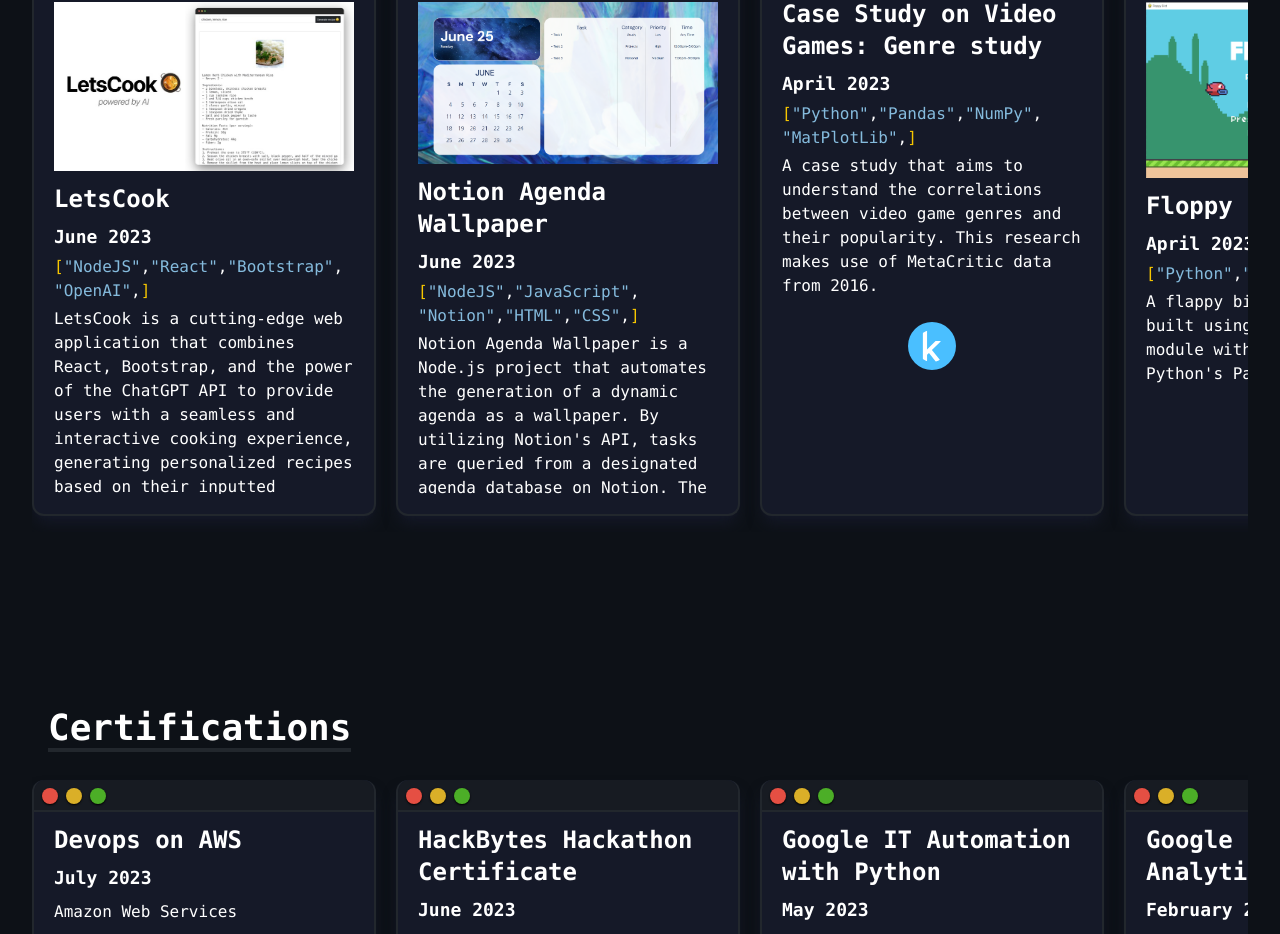
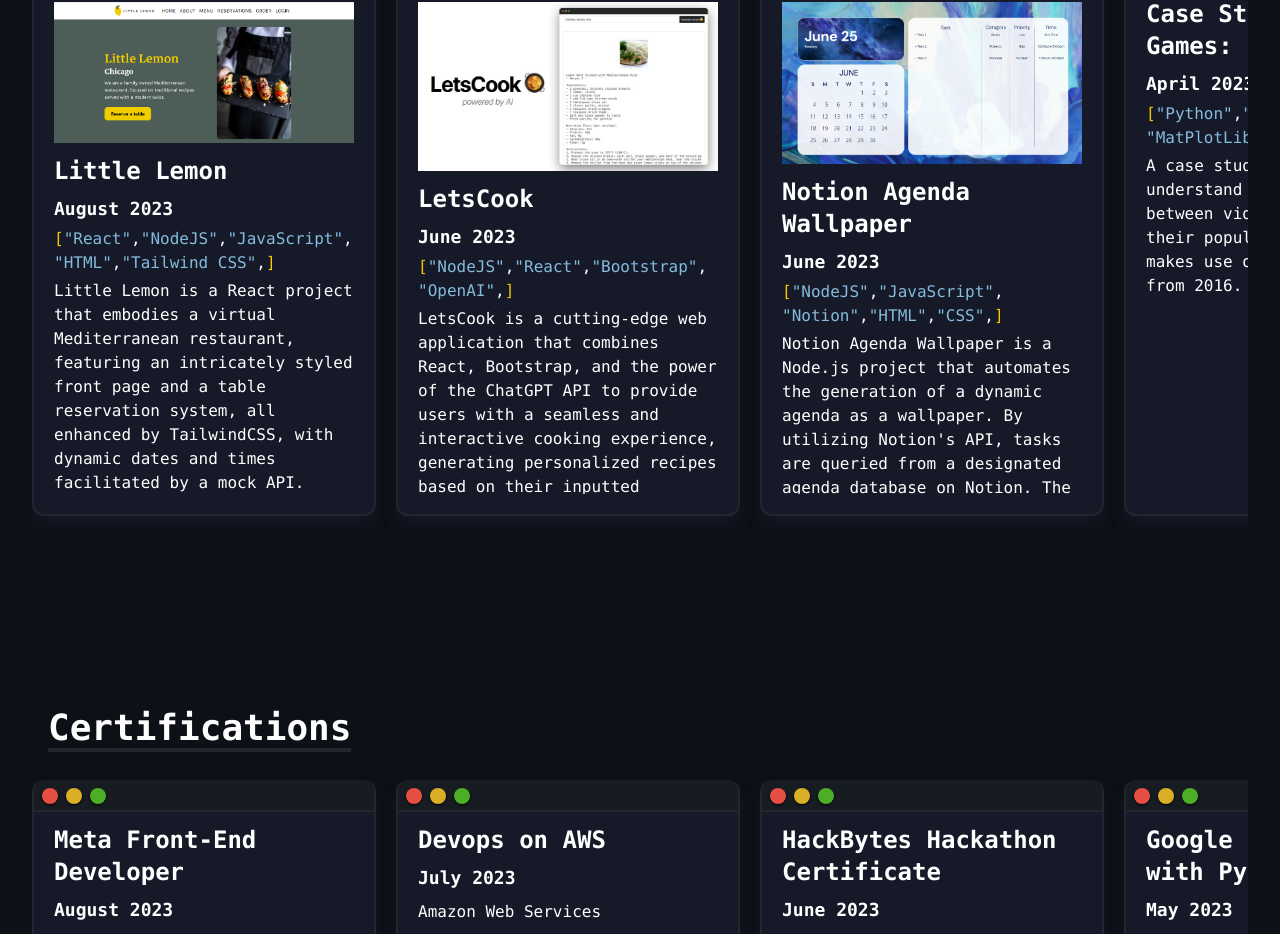
Before and after one commit to xyronic15/Portfolio, a React (Create React App) app in the folder xyron-brual/: page / in a window 1280 px wide. Shown: the part 2564-3498 px from the top of the page. Built offline with nearby package versions, Linux system fonts and the light colour scheme.

Commit message:
added projects and cerification

```diff
--- a/xyron-brual/src/constants/index.js
+++ b/xyron-brual/src/constants/index.js
@@ -36,6 +36,14 @@
 
 // TBC
 export const projects = [
+  {
+    title: "Little Lemon",
+    date: "August 2023",
+    description: "Little Lemon is a React project that embodies a virtual Mediterranean restaurant, featuring an intricately styled front page and a table reservation system, all enhanced by TailwindCSS, with dynamic dates and times facilitated by a mock API.",
+    tech: ["React", "NodeJS", "JavaScript", "HTML", "Tailwind CSS"],
+    img: require("../imgs/projects/little_lemon.png"),
+    github: "https://github.com/xyronic15/Little-Lemon",
+  },
   {
     title: "LetsCook",
     date: "June 2023",
@@ -171,24 +179,15 @@
     tech: ["Unity Engine", "Blender"],
     img: require("../imgs/projects/great_plateau.png"),
   },
-  // {
-  //   title: "Queen's Square Doctor's Employee Manual",
-  //   date: "Jan 2023 - Mar 2023",
-  //   description:
-  //     "A manual documenting the basic tasks and responsibilities of new staff in order to reduce training time as well as provide older staff with information they can go back and refer to.",
-  //   tech: ["Canva"],
-  //   img: null,
-  // },
-  // {
-  //   title: "Stock Recommendation System",
-  //   date: "Sep 2021 - Mar 2022",
-  //   description: "",
-  //   tech: [""],
-  //   img: null,
-  // },
 ];
 
 export const certifications = [
+  {
+    name: "Meta Front-End Developer",
+    date: "August 2023",
+    org: "Meta",
+    url: "https://www.coursera.org/account/accomplishments/specialization/certificate/JSWAJHAFWTBW"
+  },
   {
     name: "Devops on AWS",
     date: "July 2023",
```
Also changed, not shown: xyron-brual/src/imgs/projects/little_lemon.png (added).
